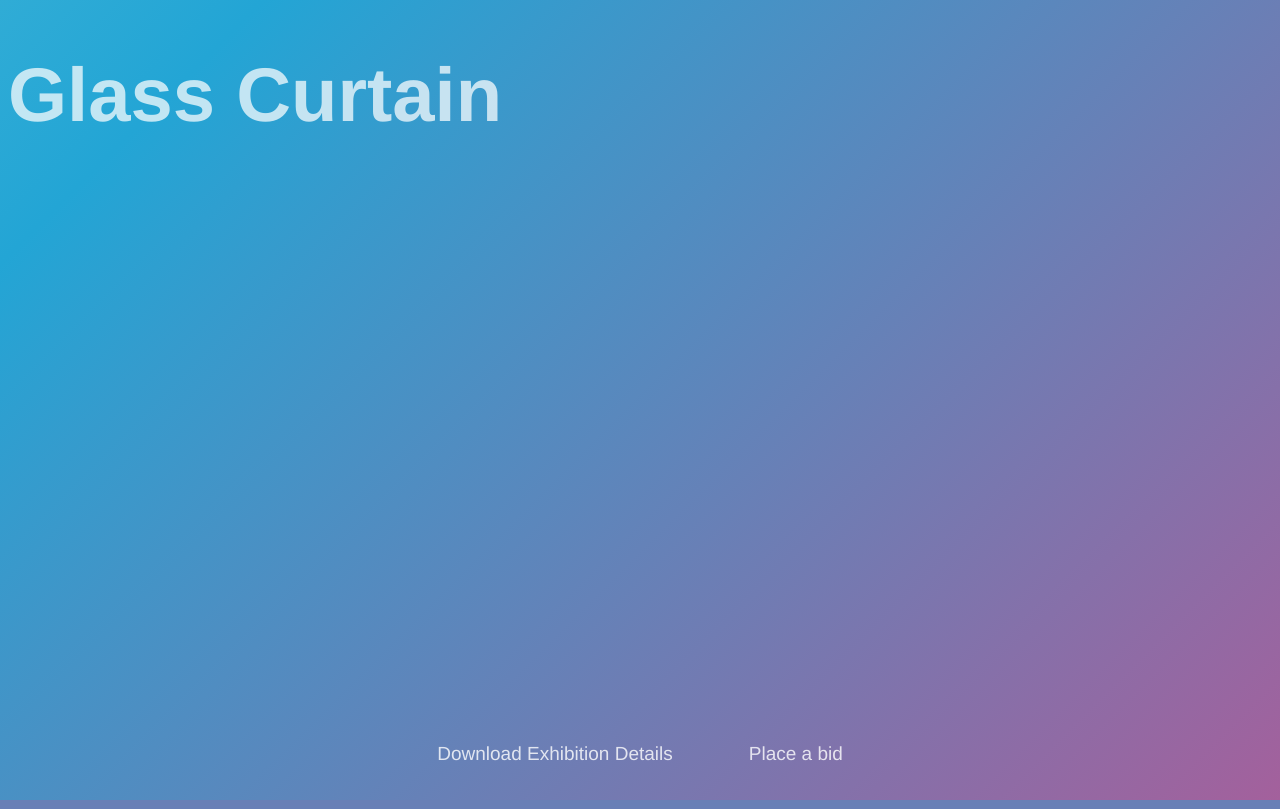
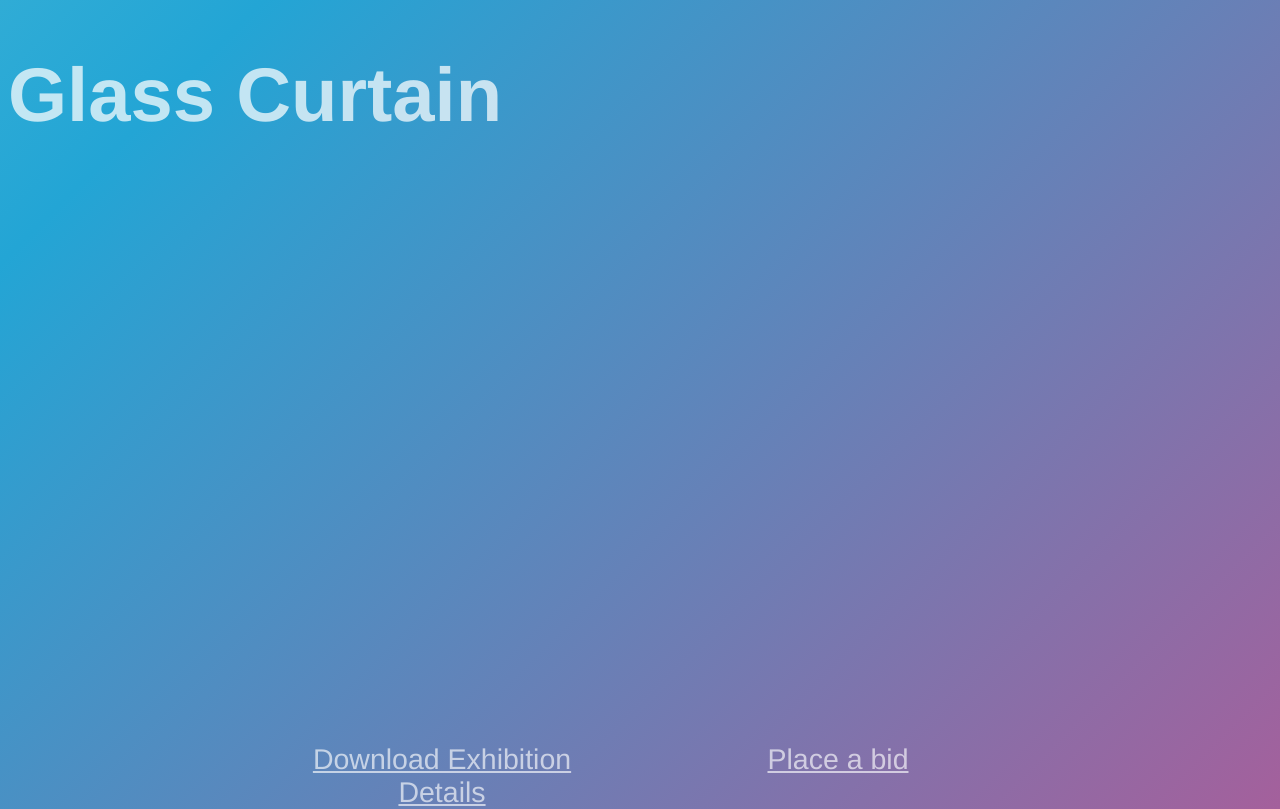
Before and after one commit to peterSanyo/Glass-Curtain-version-2, a Flask app: page / in a window 1280 px wide. Run offline with Flask 3, Linux system fonts and the light colour scheme; parts of the project's set-up code (start-up, migrations or seed data) failed here and were passed over.

Commit message:
added product links to index page with matching hovering effect

```diff
--- a/app/static/css/index.css
+++ b/app/static/css/index.css
@@ -46,7 +46,7 @@ body {
     display: flex;
     gap: 4vmin;
     position: absolute;
-    left: 20%;
+    left: 50%;
     top: 50%;
     transform: translate(0%, -50%);
 }
@@ -57,8 +57,9 @@ h1 {
 }
 
 a.nostyle:link {
+    font-size: 1.5em;
     color: rgba(255, 255, 255, 0.801);
-    text-decoration: inherit;
+    text-decoration:underline;
     color: inherit;
     cursor: auto;
 }
@@ -70,22 +71,29 @@ a.nostyle:visited {
     cursor: auto;
 }
 
-#name-track > .name{
+a.nostyle:hover {
+    color: rgb(255, 255, 255);
+}
+
+#name-track > .name, a:link{
     font-size: 1.5em;
     width:40vmin;
-    height: 66vmin;
+    max-height: 1vmin;
     object-fit: cover;
-    object-position: 100% 50%;
+    object-position: 0% 100%;
     opacity: 0.8;
 }
 
 #name-track {
+    align-self: top;
     display: flex;
     gap: 4vmin;
     position: absolute;
-    left: 20%;
-    top: 50%;
-    transform: translate(0%, -50%);
+    left: 50%;
+    top: 18%;
+    transform: translate(0%, -140%);
+    /* border: 3px solid rgba(255, 255, 255, 0.799); */
+
 }
 
 footer{
--- a/app/static/js/index.js
+++ b/app/static/js/index.js
@@ -3,7 +3,7 @@ const track2 = document.getElementById("name-track");
 
 window.onmousedown = e => {
     track.dataset.mouseDownAt = e.clientX;
-    track2.dataset.mouseDownAt = e.clientX;
+    track2.dataset.mouseDownAt = e.clientY;
 }
 window.onmouseup = () => {
     track.dataset.mouseDownAt = "0";
--- a/app/templates/index/index.html
+++ b/app/templates/index/index.html
@@ -31,23 +31,24 @@
 
     <div id="name-track" data-mouse-down-at="0" data-prev-percentage="0" draggable="false">
         {% for piece in pieces %}
-        <p class="name" draggable="false">{{ piece.name }}</p>
+        <a href="/exhibit/{{piece.slug}}" class="nostyle" draggable="false"><p class="name" draggable="false">{{ piece.name }}</p></a>
+
         {% endfor %}
 
         {% for piece in pieces %}
-        <p class="name" draggable="false">{{ piece.name }}</p>
+        <a href="/exhibit/{{piece.slug}}" class="nostyle" draggable="false"><p class="name" draggable="false">{{ piece.name }}</p></a>
         {% endfor %}
 
         {% for piece in pieces %}
-        <p class="name" draggable="false">{{ piece.name }}</p>
+        <a href="/exhibit/{{piece.slug}}" class="nostyle" draggable="false"><p class="name" draggable="false">{{ piece.name }}</p></a>
         {% endfor %}
 
         {% for piece in pieces %}
         <p class="name" draggable="false">{{ piece.name }}</p>
         {% endfor %}
     </div>
-    <footer>
-        <div class="footer-content">
+    <footer draggable="false">
+        <div class="footer-content" draggable="false">
             <a class="nostyle" class="footer_inner" href="/download" draggable="false">Download Exhibition Details</a>
             <a class="nostyle" class="footer_inner" href="/checkout" draggable="false">Place a bid</a>
         </div>
```
